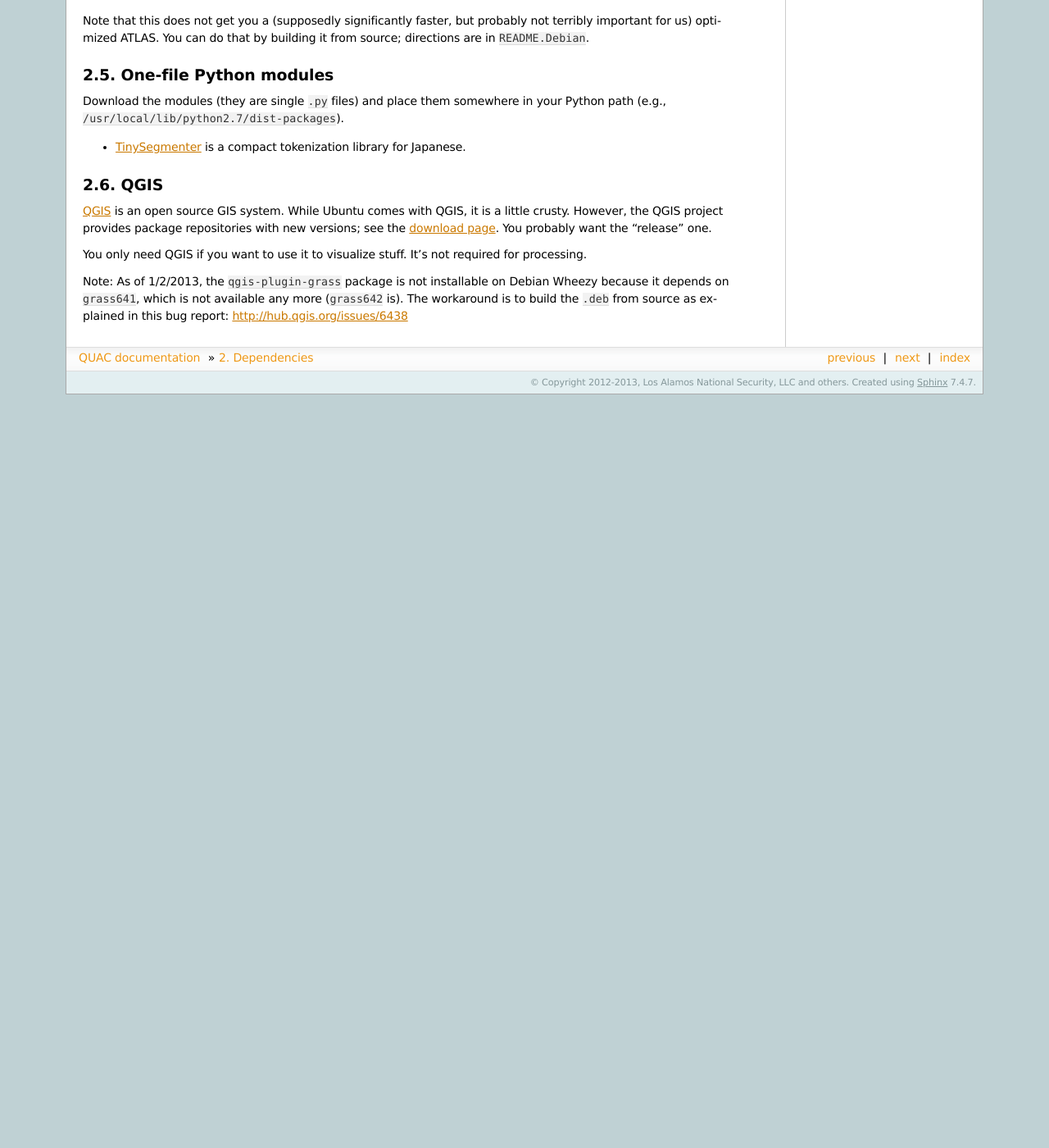
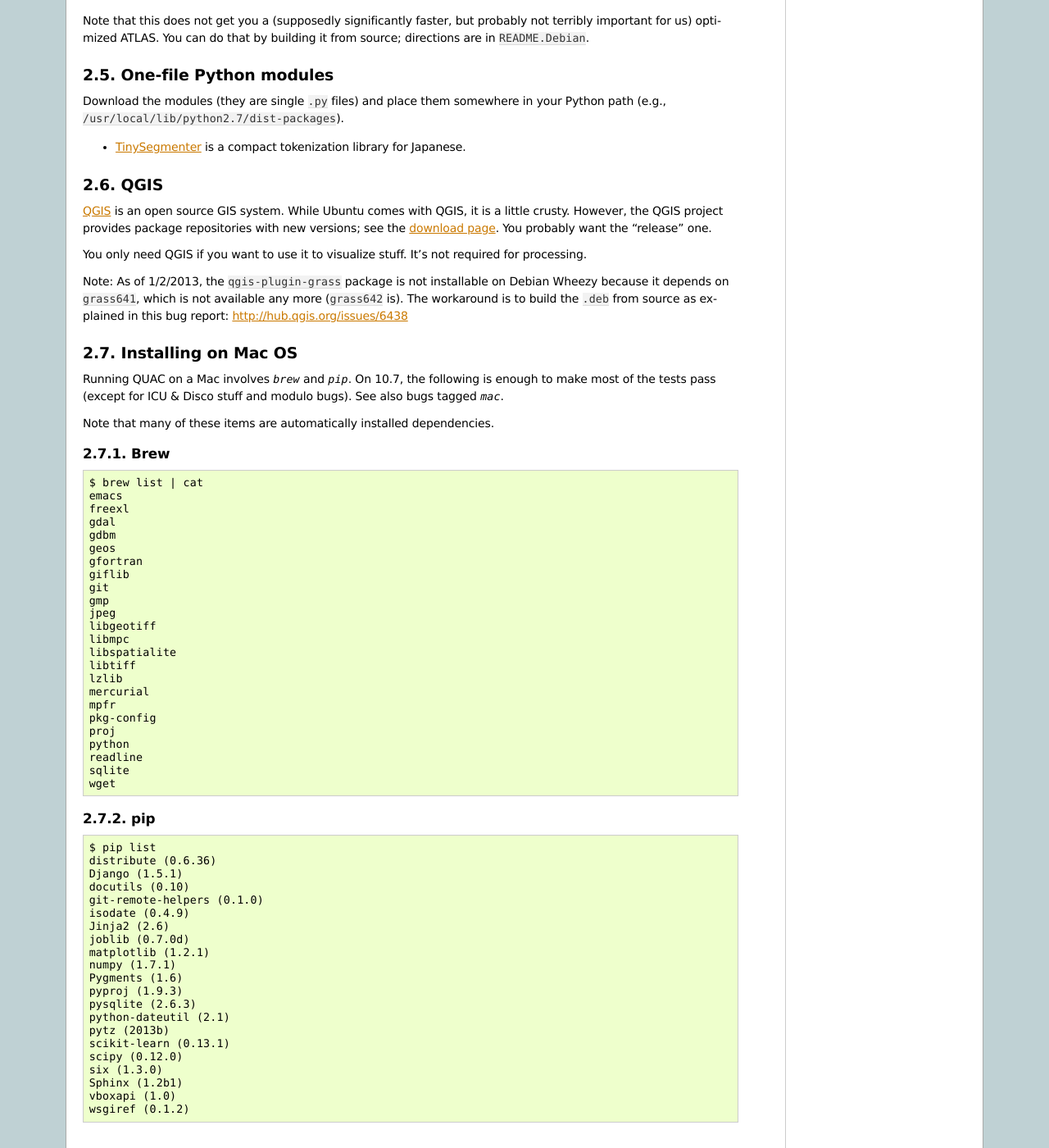
Before and after one commit to reidpr/quac, a Sphinx documentation site: the page built from sphinx/dependencies.rst, in a window 1280 px wide and 1400 px high, scrolled down 1268 px. Shown: the whole window at 82% size. Built offline with Sphinx 7.4.7, drawn with Linux system fonts in a browser that asks for light colours; formulas are drawn with MathJax 3; before the commit the page ends 1749 px from its top, so only the background shows below that; some of the changed text lies outside the part shown.

Commit message:
notes on Mac installation

```diff
--- a/sphinx/dependencies.rst
+++ b/sphinx/dependencies.rst
@@ -110,3 +110,67 @@ Note: As of 1/2/2013, the ``qgis-plugin-grass`` package is not installable on
 Debian Wheezy because it depends on ``grass641``, which is not available any
 more (``grass642`` is). The workaround is to build the ``.deb`` from source as
 explained in this bug report: http://hub.qgis.org/issues/6438
+
+Installing on Mac OS
+====================
+
+Running QUAC on a Mac involves `brew` and `pip`. On 10.7, the following is enough to make most of the tests pass (except for ICU & Disco stuff and modulo bugs). See also bugs tagged `mac`.
+
+Note that many of these items are automatically installed dependencies.
+
+Brew
+----
+
+::
+
+    $ brew list | cat
+    emacs
+    freexl
+    gdal
+    gdbm
+    geos
+    gfortran
+    giflib
+    git
+    gmp
+    jpeg
+    libgeotiff
+    libmpc
+    libspatialite
+    libtiff
+    lzlib
+    mercurial
+    mpfr
+    pkg-config
+    proj
+    python
+    readline
+    sqlite
+    wget
+
+pip
+---
+
+::
+
+    $ pip list
+    distribute (0.6.36)
+    Django (1.5.1)
+    docutils (0.10)
+    git-remote-helpers (0.1.0)
+    isodate (0.4.9)
+    Jinja2 (2.6)
+    joblib (0.7.0d)
+    matplotlib (1.2.1)
+    numpy (1.7.1)
+    Pygments (1.6)
+    pyproj (1.9.3)
+    pysqlite (2.6.3)
+    python-dateutil (2.1)
+    pytz (2013b)
+    scikit-learn (0.13.1)
+    scipy (0.12.0)
+    six (1.3.0)
+    Sphinx (1.2b1)
+    vboxapi (1.0)
+    wsgiref (0.1.2)
```
